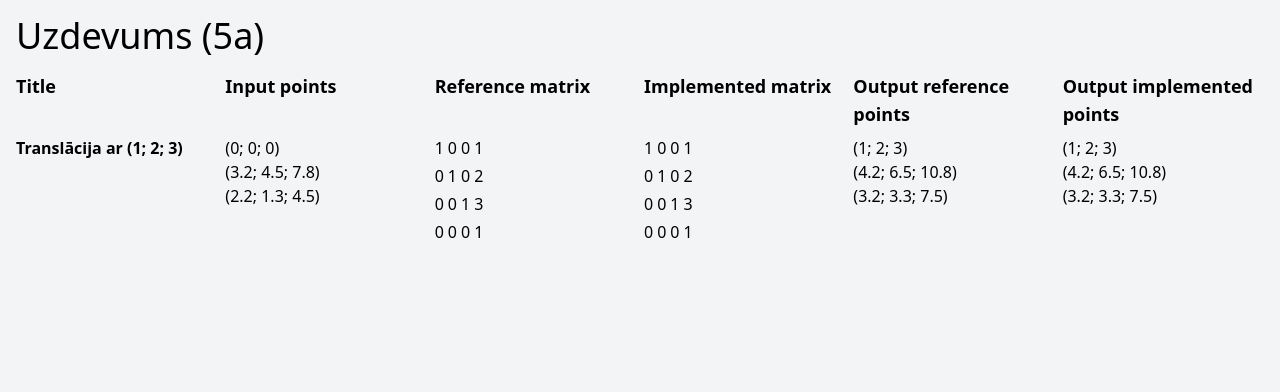
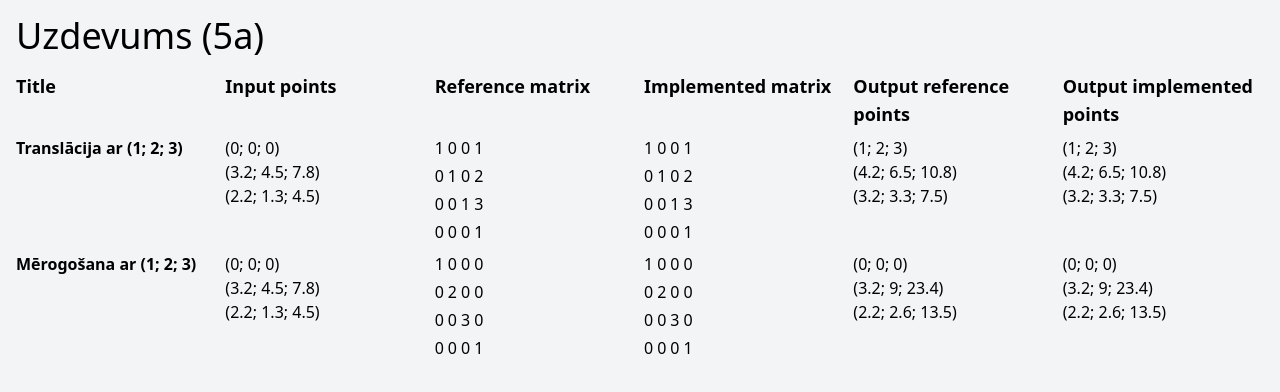
Before and after one commit to 3starblaze/datorgrafika, a React (Vite) app: page / in a window 1280 px wide. Shown: the top 392 px of the page. Built offline with nearby package versions, Linux system fonts and the light colour scheme.

Commit message:
Implement scaling

```diff
--- a/src/pages/task5a/implemented_transformer.tsx
+++ b/src/pages/task5a/implemented_transformer.tsx
@@ -24,6 +24,15 @@ const impl: Transformer = {
         ];
         return new DOMMatrix(args);
     },
+    scaleToMatrix({ x, y, z }) {
+        const args = [
+            x, 0, 0, 0,
+            0, y, 0, 0,
+            0, 0, z, 0,
+            0, 0, 0, 1,
+        ];
+        return new DOMMatrix(args);
+    },
 };
 
 export default impl;
--- a/src/pages/task5a/index.tsx
+++ b/src/pages/task5a/index.tsx
@@ -21,6 +21,17 @@ const testCases: TestCase[] = [
             return transformer.translateToMatrix(new DOMPoint(1, 2, 3));
         },
     },
+    {
+        title: "Mērogošana ar (1; 2; 3)",
+        points: [
+            [0, 0, 0],
+            [3.2, 4.5, 7.8],
+            [2.2, 1.3, 4.5],
+        ],
+        matrixProducer(transformer) {
+            return transformer.scaleToMatrix(new DOMPoint(1, 2, 3));
+        },
+    }
 ];
 
 const MatrixCell = function({
--- a/src/pages/task5a/reference_transformer.tsx
+++ b/src/pages/task5a/reference_transformer.tsx
@@ -10,6 +10,9 @@ const impl: Transformer = {
     translateToMatrix({ x, y, z }) {
         return (new DOMMatrix()).translate(x, y, z);
     },
+    scaleToMatrix({ x, y, z }) {
+        return (new DOMMatrix()).scale(x, y, z);
+    },
 };
 
 export default impl;
--- a/src/pages/task5a/transformer_spec.tsx
+++ b/src/pages/task5a/transformer_spec.tsx
@@ -1,5 +1,6 @@
 export interface Transformer {
     transformPoint: (point: DOMPoint, matrix: DOMMatrix) => DOMPoint,
     translateToMatrix: (translateVector: DOMPoint) => DOMMatrix,
+    scaleToMatrix: (scaleVector: DOMPoint) => DOMMatrix,
     reduceMatrix: (a: DOMMatrix, b: DOMMatrix) => DOMMatrix,
 };
```
